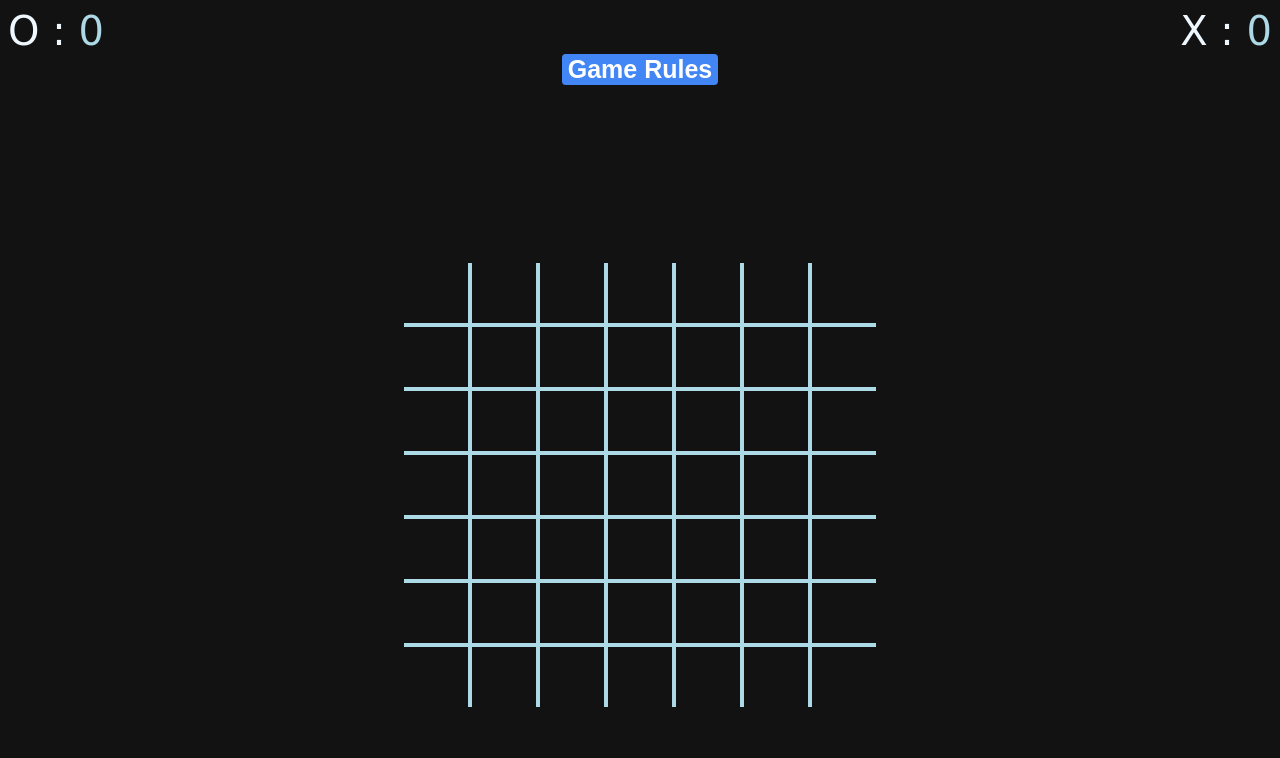
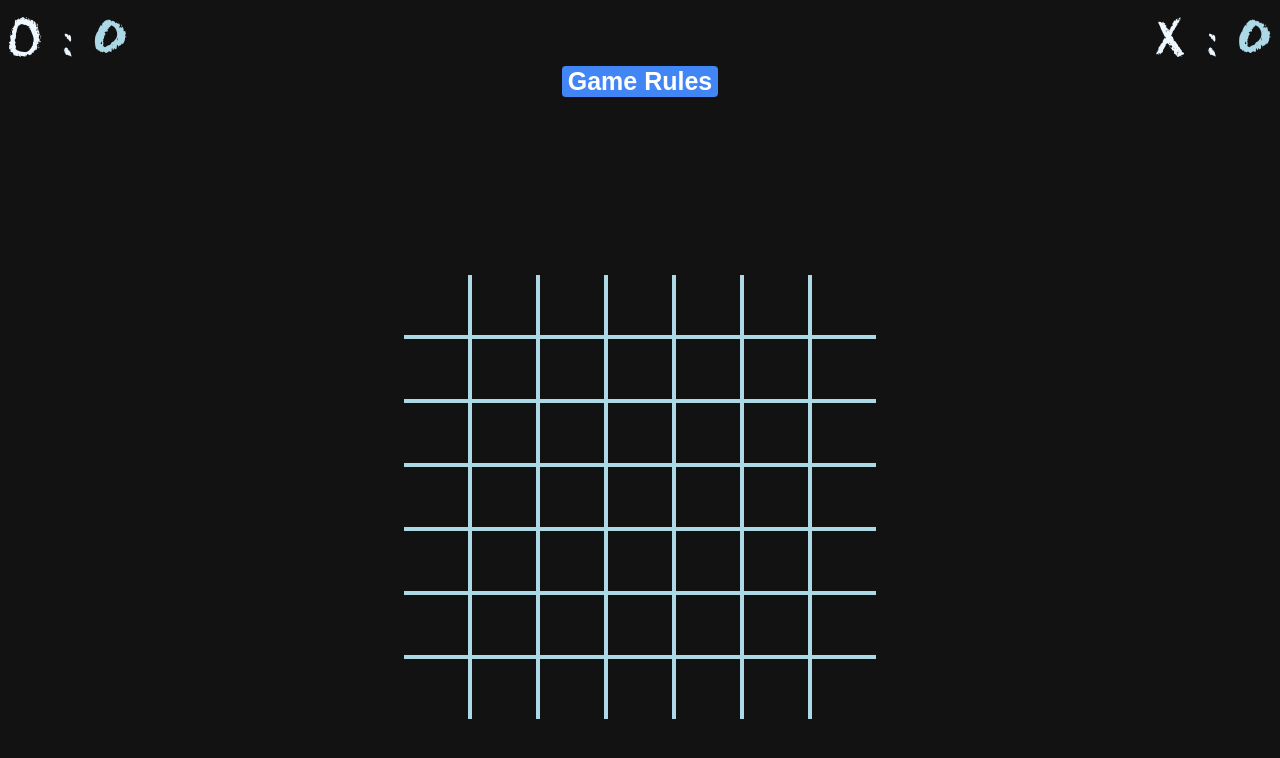
Before and after one commit to jusspatel/7by7, a plain HTML site: page index.html in a window 1280 px wide. Drawn offline with Linux system fonts and the light colour scheme; some packages are replaced by stand-ins of ours; a script that the page names is missing.

Commit message:
Update index.html

```diff
--- a/index.html
+++ b/index.html
@@ -10,9 +10,9 @@
 
 <body style ="background-color:  #121212; overflow:hidden">
     <div id = "score">
-    <div id = "osco" style = "font-size: 40px; font-family: cursive; color: aliceblue;"> O : <span id = "oin" style="color:lightblue">0</span> </div>
+    <div id = "osco" style = "font-size: 50px; font-family: eraser; color: aliceblue;"> O : <span id = "oin" style="color:lightblue">0</span> </div>
 
-    <div id = "xsco" style = "font-size: 40px;font-family: cursive;color: aliceblue;"> X : <span id = "xin" style="color:lightblue">0</span> </div></div>
+    <div id = "xsco" style = "font-size: 50px;font-family: eraser;color: aliceblue;"> X : <span id = "xin" style="color:lightblue">0</span> </div></div>
     <div class = 'ruleparent'><button id = "rule" onclick = "rules()">Game Rules</button></div>
 </div>
     <div class="container" id = "main">
```
